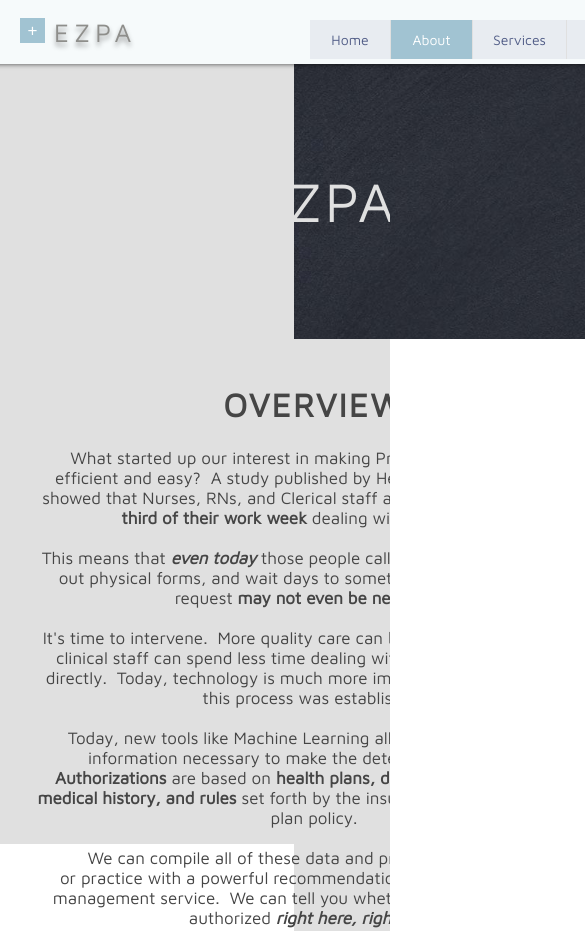
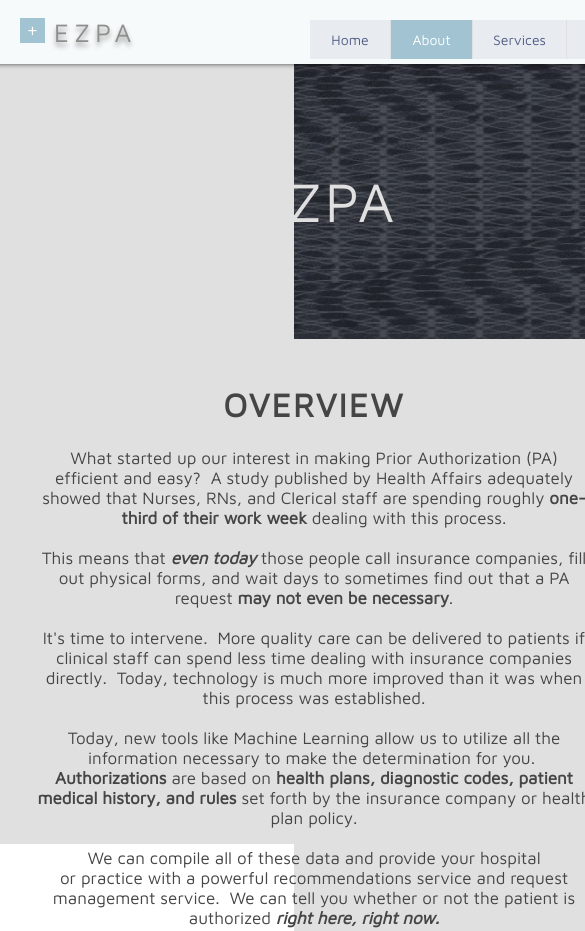
Before and after one commit to GelLiNN/ezpa_public, a plain HTML site: page about.html in a window 390 px wide. Shown: the top 931 px of the page, 585 px wide, since content can reach past the window. Drawn offline with Linux system fonts and the light colour scheme.

Commit message:
Features and a Realization:
-About now gets a sweet animation on the banner
-Services gets a banner bg img change
-CSS updates

Realization: About page looks great on mobile and Services looks like SHIT
Find out why and normalize services into about.

```diff
--- a/about.html
+++ b/about.html
@@ -20,6 +20,7 @@
 
         <!--OTHER references-->
         <script src="scripts/require.min.js"></script>
+        <script src="scripts/services_anim.js"></script>
     </head>
     <body>
         <div id="SITE_CONTAINER">
@@ -240,6 +241,7 @@
                                                         <div id="mediair65a9t811balatamedia" style="position: fixed; pointer-events: none; top: 0px; width: 1441px; left: -1px; height: 694px;" data-effect="BackgroundParallax" data-fitting="fill" data-align="center" class="balataMedia" data-reactid=".0.$SITE_ROOT.$desktop_siteRoot.$PAGES_CONTAINER.1.1.$SITE_PAGES.$kr7wa.1.$comp-ihjdb7ay.1.$mediair65a9t811/=1$mediair65a9t811.0.$media_preview">
                                                             <div style="position: absolute; transform: translate3d(0px, 12.8px, 0px); width: 1441px; height: 694px;" id="mediair65a9t811balataimage" data-type="image" class="bgImage" data-reactid=".0.$SITE_ROOT.$desktop_siteRoot.$PAGES_CONTAINER.1.1.$SITE_PAGES.$kr7wa.1.$comp-ihjdb7ay.1.$mediair65a9t811/=1$mediair65a9t811.0.$media_preview.$img_BackgroundParallax">
                                                                 <div class="bgImagepreloader" id="mediair65a9t811balataimagepreloader" data-reactid=".0.$SITE_ROOT.$desktop_siteRoot.$PAGES_CONTAINER.1.1.$SITE_PAGES.$kr7wa.1.$comp-ihjdb7ay.1.$mediair65a9t811/=1$mediair65a9t811.0.$media_preview.$img_BackgroundParallax.0"></div>
+                                                                <canvas id='c'></canvas>
                                                                 <img id="mediair65a9t811balataimageimage" alt="blackboard" src="assets/images/about_img_blackboard.jpg" data-type="image" data-reactid=".0.$SITE_ROOT.$desktop_siteRoot.$PAGES_CONTAINER.1.1.$SITE_PAGES.$kr7wa.1.$comp-ihjdb7ay.1.$mediair65a9t811/=1$mediair65a9t811.0.$media_preview.$img_BackgroundParallax.$image" style="width: 1441px; height: 694px; object-fit: cover;">
                                                             </div>
                                                         </div>
--- /dev/null
+++ b/scripts/services_anim.js
@@ -0,0 +1,38 @@
+window.onload = function() {
+    const canvas = document.getElementById('c');
+
+    canvas.setAttribute('width', window.innerWidth);
+    canvas.setAttribute('height', window.innerHeight);
+
+    const ctx = canvas.getContext('2d');
+
+    var divide = 30;
+    var orbitR = 4;
+
+    var r = window.innerWidth/divide;
+    var twoPi = 2 * Math.PI;
+    function t(tick) {
+      tick = tick || 0;
+
+      ctx.clearRect(0, 0, window.innerWidth, window.innerHeight);
+      for(var x = 0; x < divide; ++x) {
+        for (var y = 0; y < divide; ++y) {
+          var angle = (tick || 0) * Math.PI/180 + (x + y) / 20 * twoPi;
+          ctx.strokeStyle="#ccc";
+          ctx.beginPath();
+          ctx.arc(r + x * r, r + y * r, r, 0, twoPi);
+          ctx.stroke();
+          ctx.closePath();
+
+          ctx.beginPath();
+          ctx.arc((r + x * r) + r * Math.cos(angle) - orbitR/2, (r + y * r) + r * Math.sin(angle) - orbitR/2, orbitR, 0, 2 * Math.PI);
+
+          ctx.fill();
+        }
+      }
+
+      requestAnimationFrame(t.bind({}, (tick+1)%360));
+    }
+
+    t();
+};
--- a/styles/public_style.css
+++ b/styles/public_style.css
@@ -33,6 +33,28 @@ img#comp-ihjai4yzdataItem-ihjak4ajimageimage:hover {
     color: black;
     transition-duration: 0.5s;
     -webkit-transition-duration: 0.5s; /* Safari */
+}
+
+/*
+* RULES FOR SERVICES ANIMATION
+*/
+body {
+  margin: 0px;
+  width:100%;
+  margin:auto;
+  min-width:600px;
+  max-width:2000px;
+  overflow: hidden;
+}
+
+canvas {
+  display: block;
+  width: 100%;
+  height: 100%;
+  left: 0px;
+  position: absolute;
+  z-index: 9998;
+  opacity: 0.2;
 }
 
 /*
```
Also changed, not shown: services.html (+5 -5 lines), assets/images/services_smile.jpg (deleted).
